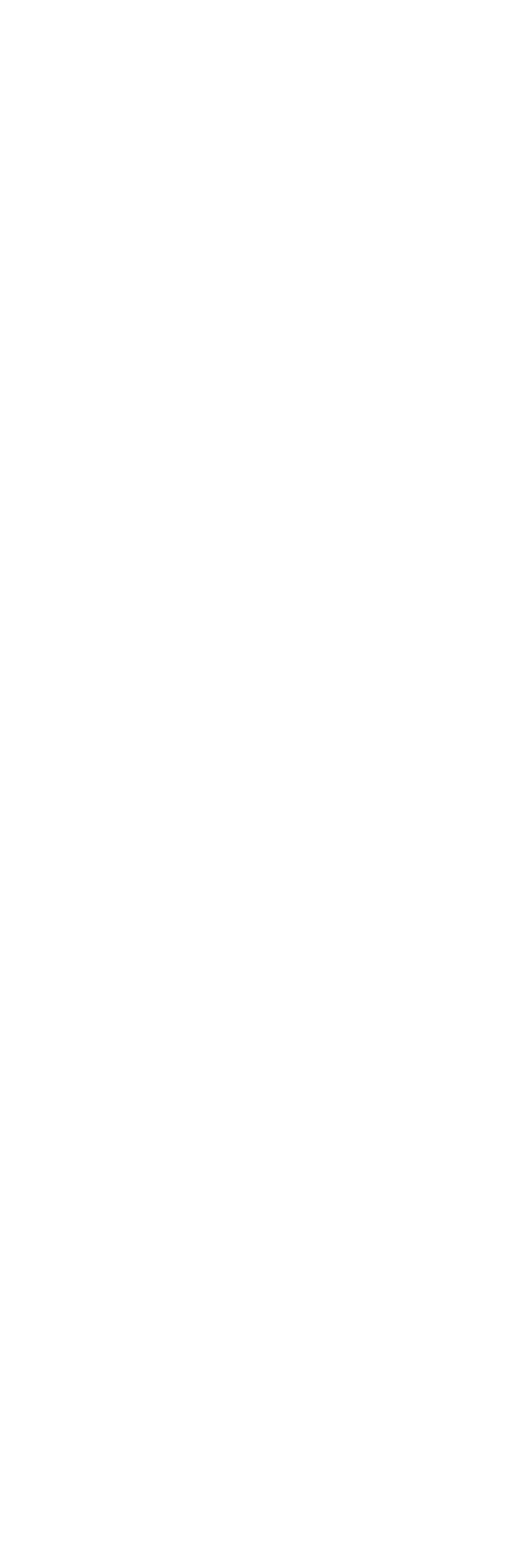
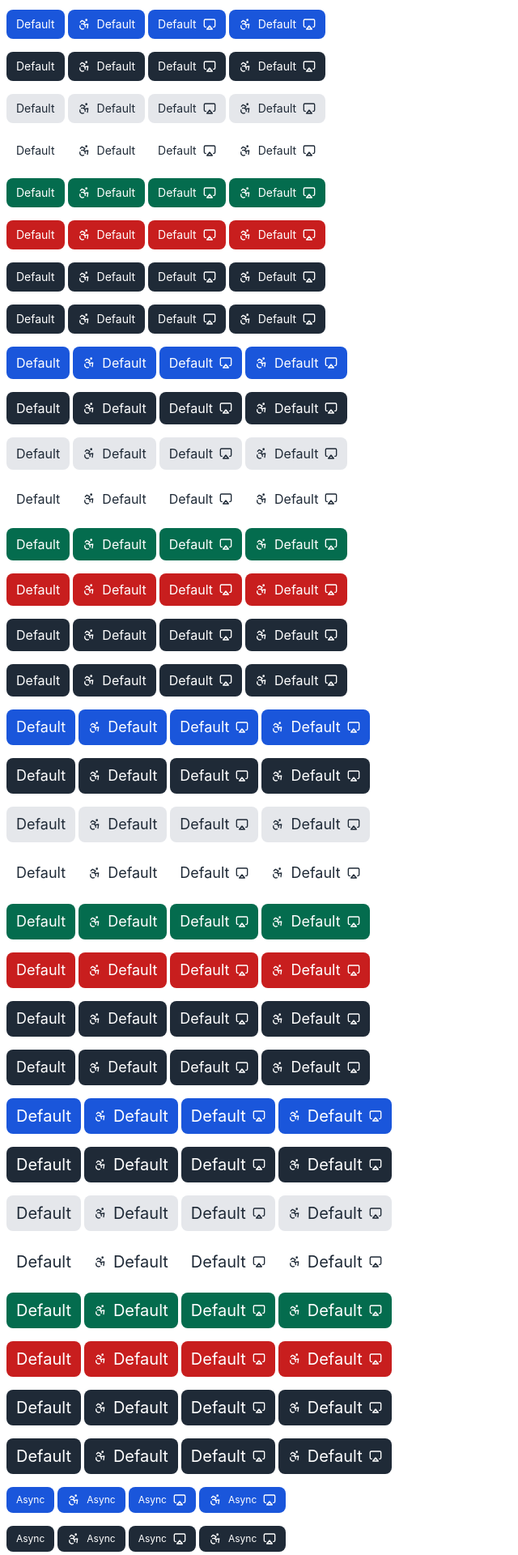
Before and after one commit to codeclubvn/react-boilerplate, a React (Vite) app: page / in a window 1280 px wide. Shown: the part 420-2340 px from the top of the page at 81% size, without its empty margins (0-640 px from the left). Before the commit the page ends 800 px from the top, so only its background shows below. Built offline with nearby package versions, Linux system fonts and the light colour scheme.

Commit message:
feat: default btn state

```diff
--- a/package.json
+++ b/package.json
@@ -13,6 +13,7 @@
     },
     "dependencies": {
         "@tailwindcss/forms": "^0.5.4",
+        "classnames": "^2.3.2",
         "immer": "^10.0.2",
         "lodash": "^4.17.21",
         "lucide-react": "^0.263.1",
@@ -24,6 +25,7 @@
         "react-hot-toast": "^2.4.1",
         "react-router-dom": "^6.14.2",
         "swr": "^2.2.0",
+        "tailwind-merge": "^1.14.0",
         "tailwind-variants": "^0.1.13"
     },
     "devDependencies": {
--- a/src/App.tsx
+++ b/src/App.tsx
@@ -1,5 +1,5 @@
 import { Accessibility, Airplay } from 'lucide-react'
-import { Button } from './components/Button'
+import { ButtonSizes, ButtonColors, Button } from './components/Button'
 
 function App() {
     return (
@@ -11,13 +11,6 @@ function App() {
 }
 
 const ButtonContainer = () => {
-    const sizes: ('xs' | 'sm' | 'base' | 'l' | 'xl')[] = [
-        'xs',
-        'sm',
-        'base',
-        'l',
-        'xl',
-    ]
     const defaultOnClick = () => {
         console.log('test onclick')
     }
@@ -28,15 +21,21 @@ const ButtonContainer = () => {
     const renderDefault = () => {
         return (
             <>
-                {sizes.map((size) => {
+                {ButtonSizes.map((size) => {
+                    return ButtonColors.map((color) => {
                         return (
                             <div className="space-x-1">
-                            <Button size={size} onClick={defaultOnClick}>
+                                <Button
+                                    size={size}
+                                    color={color}
+                                    onClick={defaultOnClick}
+                                >
                                     Default
                                 </Button>
                                 <Button
                                     startDecorator={<Accessibility size="10" />}
                                     size={size}
+                                    color={color}
                                     onClick={defaultOnClick}
                                 >
                                     Default
@@ -44,6 +43,7 @@ const ButtonContainer = () => {
                                 <Button
                                     endDecorator={<Airplay />}
                                     size={size}
+                                    color={color}
                                     onClick={defaultOnClick}
                                 >
                                     Default
@@ -52,12 +52,14 @@ const ButtonContainer = () => {
                                     startDecorator={<Accessibility size="10" />}
                                     endDecorator={<Airplay />}
                                     size={size}
+                                    color={color}
                                     onClick={defaultOnClick}
                                 >
                                     Default
                                 </Button>
                             </div>
                         )
+                    })
                 })}
             </>
         )
@@ -65,25 +67,46 @@ const ButtonContainer = () => {
 
     const renderAsync = () => {
         return (
+            <>
+                {ButtonSizes.map((size) => {
+                    return ButtonColors.map((color) => (
                         <div className="space-x-1">
-                <Button onClick={asynOnClick}>Async</Button>
                             <Button
-                    startDecorator={<Accessibility size="10" />}
+                                size={size}
+                                color={color}
                                 onClick={asynOnClick}
                             >
                                 Async
                             </Button>
-                <Button endDecorator={<Airplay />} onClick={asynOnClick}>
+                            <Button
+                                startDecorator={<Accessibility size="10" />}
+                                size={size}
+                                color={color}
+                                onClick={asynOnClick}
+                            >
                                 Async
                             </Button>
                             <Button
-                    startDecorator={<Accessibility />}
                                 endDecorator={<Airplay />}
+                                size={size}
+                                color={color}
+                                onClick={asynOnClick}
+                            >
+                                Async
+                            </Button>
+                            <Button
+                                startDecorator={<Accessibility size="10" />}
+                                endDecorator={<Airplay />}
+                                size={size}
+                                color={color}
                                 onClick={asynOnClick}
                             >
                                 Async
                             </Button>
                         </div>
+                    ))
+                })}
+            </>
         )
     }
 
--- a/src/components/Button/Button.tsx
+++ b/src/components/Button/Button.tsx
@@ -1,15 +1,43 @@
 import { useState } from 'react'
-import { wait } from '../../utils'
+import { cn, wait } from '../../utils'
 import { VariantProps, tv } from 'tailwind-variants'
 
+export const ButtonSizes = ['xs', 'sm', 'base', 'lg', 'xl'] as const
+type ButtonSize = (typeof ButtonSizes)[number]
+
+export const ButtonColors = [
+    'primary',
+    'dark',
+    'gray',
+    'white',
+    'green',
+    'red',
+    'alt',
+    'alt-dark',
+] as const
+type ButtonColor = (typeof ButtonColors)[number]
+
 export const buttonVariants = tv({
+    base: [
+        'inline-flex flex-row content-center items-center gap-2 rounded-lg px-3 py-2 align-top text-white',
+    ],
     variants: {
         size: {
             xs: 'text-xs',
             sm: 'text-sm',
             base: 'text-base',
-            l: 'text-l',
+            lg: 'text-lg',
             xl: 'text-xl',
+        },
+        color: {
+            primary: 'bg-primary-700',
+            dark: 'bg-gray-800',
+            gray: 'bg-gray-200 text-gray-800',
+            white: 'bg-white text-gray-800',
+            green: 'bg-green-700',
+            red: 'bg-red-700',
+            alt: 'bg-gray-800',
+            ['alt-dark']: 'bg-gray-800',
         },
     },
 })
@@ -20,15 +48,8 @@ export interface ButtonProps
     startDecorator?: React.ReactNode
     endDecorator?: React.ReactNode
     loading?: boolean
-    color?:
-        | 'primary'
-        | 'dark'
-        | 'gray'
-        | 'white'
-        | 'green'
-        | 'red'
-        | 'alt'
-        | 'alt-dark'
+    size?: ButtonSize
+    color?: ButtonColor
 }
 
 export const Button = ({
@@ -36,7 +57,8 @@ export const Button = ({
     endDecorator,
     children,
     onClick,
-    size,
+    size = 'base',
+    color = 'primary',
     ...props
 }: ButtonProps) => {
     const [loading, setLoading] = useState(false)
@@ -69,15 +91,16 @@ export const Button = ({
         )
     }
 
-    const className =
-        'inline-flex flex-row content-center items-center gap-2 rounded-lg bg-primary-700 px-3 py-2 align-top text-white'
+    console.log(
+        'buttonVariants({ size })',
+        buttonVariants({ size, color }).split(' ').length,
+    )
 
     return (
         <button
             {...props}
             onClick={onClickHandler}
-            className={buttonVariants({ className, size })}
-            // className="inline-flex flex-row content-center items-center gap-2 rounded-lg bg-primary-700 px-3 py-2 align-top text-xs text-white"
+            className={cn(buttonVariants({ size, color }))}
         >
             {startDecorator && (
                 <span className="btn-icon">{startDecorator}</span>
--- a/src/utils/index.ts
+++ b/src/utils/index.ts
@@ -1,3 +1,10 @@
+import cx from 'classnames'
+import { twMerge } from 'tailwind-merge'
+
+export function cn(...inputs: cx.ArgumentArray) {
+    return twMerge(cx(inputs))
+}
+
 export const wait = (duration: number = 500) =>
     new Promise((resolve) => {
         setTimeout(resolve, duration)
--- a/tailwind.config.js
+++ b/tailwind.config.js
@@ -23,6 +23,126 @@ export default {
                     800: '#1E429F',
                     900: '#233876',
                 },
+                gray: {
+                    50: '#F9FAFB',
+                    100: '#F3F4F6',
+                    200: '#E5E7EB',
+                    300: '#D1D5DB',
+                    400: '#9CA3AF',
+                    500: '#6B7280',
+                    600: '#4B5563',
+                    700: '#374151',
+                    800: '#1F2A37',
+                    900: '#111928',
+                },
+                blue: {
+                    50: '#EBF5FF',
+                    100: '#E1EFFE',
+                    200: '#C3DDFD',
+                    300: '#A4CAFE',
+                    400: '#76A9FA',
+                    500: '#3F83F8',
+                    600: '#1C64F2',
+                    700: '#1A56DB',
+                    800: '#1E429F',
+                    900: '#233876',
+                },
+                red: {
+                    50: '#FDF2F2',
+                    100: '#FDE8E8',
+                    200: '#FBD5D5',
+                    300: '#F8B4B4',
+                    400: '#F98080',
+                    500: '#F05252',
+                    600: '#E02424',
+                    700: '#C81E1E',
+                    800: '#9B1C1C',
+                    900: '#771D1D',
+                },
+                orange: {
+                    50: '',
+                    100: '',
+                    200: '',
+                    300: '',
+                    400: '',
+                    500: '',
+                    600: '',
+                    700: '',
+                    800: '',
+                    900: '',
+                },
+                yellow: {
+                    50: '',
+                    100: '',
+                    200: '',
+                    300: '',
+                    400: '',
+                    500: '',
+                    600: '',
+                    700: '',
+                    800: '',
+                    900: '',
+                },
+                green: {
+                    50: '',
+                    100: '',
+                    200: '',
+                    300: '',
+                    400: '',
+                    500: '',
+                    600: '',
+                    700: '#046C4E',
+                    800: '',
+                    900: '',
+                },
+                teal: {
+                    50: '',
+                    100: '',
+                    200: '',
+                    300: '',
+                    400: '',
+                    500: '',
+                    600: '',
+                    700: '',
+                    800: '',
+                    900: '',
+                },
+                indigo: {
+                    50: '',
+                    100: '',
+                    200: '',
+                    300: '',
+                    400: '',
+                    500: '',
+                    600: '',
+                    700: '',
+                    800: '',
+                    900: '',
+                },
+                purple: {
+                    50: '',
+                    100: '',
+                    200: '',
+                    300: '',
+                    400: '',
+                    500: '',
+                    600: '',
+                    700: '',
+                    800: '',
+                    900: '',
+                },
+                pink: {
+                    50: '',
+                    100: '',
+                    200: '',
+                    300: '',
+                    400: '',
+                    500: '',
+                    600: '',
+                    700: '',
+                    800: '',
+                    900: '',
+                },
             },
         },
     },
```
Lines whose indentation alone changed are shown as unchanged.
